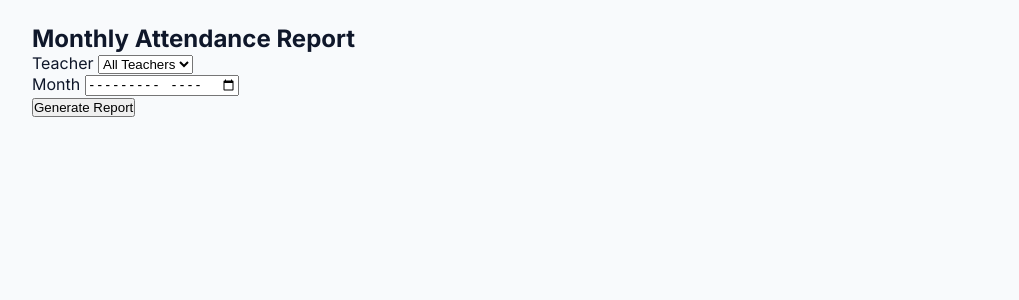
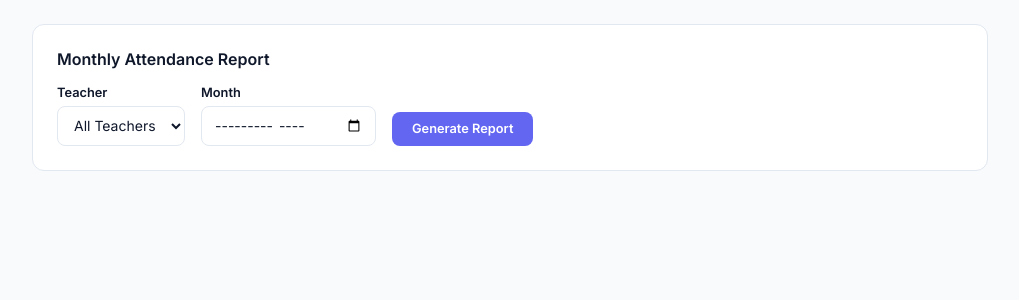
Before and after one commit to mazedcu/school-vercel, a Django app: template templates/dashboard/teacher_attendance_report.html in a window 1280 px wide. Shown: the top 300 px of the page, without its empty margins (260-1279 px from the left). Run offline with Django 5.2, Linux system fonts and the light colour scheme; the template is opened without the code that fills it, so the values that code supplies are empty.

Commit message:
Fix styling for teacher attendance templates

```diff
--- a/templates/dashboard/teacher_attendance_report.html
+++ b/templates/dashboard/teacher_attendance_report.html
@@ -2,84 +2,62 @@
 {% block page_title %}Teacher Attendance Report{% endblock %}
 {% block breadcrumb %}Staff / Attendance Report{% endblock %}
 {% block content %}
-<div class="glass-panel p-6">
-    <div class="flex justify-between items-center mb-6">
-        <h2 class="text-2xl font-bold text-gray-800 dark:text-white">Monthly Attendance Report</h2>
-    </div>
-
-    <!-- Filters -->
-    <form method="get" class="mb-6 flex gap-4">
-        <div>
-            <label class="block text-sm font-medium text-gray-700 dark:text-gray-300 mb-1">Teacher</label>
-            <select name="teacher" class="w-full px-4 py-2 rounded-lg border border-gray-300 dark:border-gray-600 bg-white dark:bg-gray-700 text-gray-900 dark:text-white focus:ring-2 focus:ring-primary-500">
+<div class="card">
+    <div class="card-title">Monthly Attendance Report</div>
+    <form method="GET" style="display:flex;gap:1rem;align-items:flex-end;">
+        <div class="form-group" style="margin-bottom:0;">
+            <label>Teacher</label>
+            <select name="teacher" class="form-control">
                 <option value="">All Teachers</option>
                 {% for t in all_teachers %}
                 <option value="{{ t.id }}" {% if selected_teacher_id == t.id|stringformat:"i" %}selected{% endif %}>{{ t.get_full_name|default:t.username }}</option>
                 {% endfor %}
             </select>
         </div>
-        <div>
-            <label class="block text-sm font-medium text-gray-700 dark:text-gray-300 mb-1">Month</label>
-            <input type="month" name="month" value="{{ selected_month }}" required
-                   class="w-full px-4 py-2 rounded-lg border border-gray-300 dark:border-gray-600 bg-white dark:bg-gray-700 text-gray-900 dark:text-white focus:ring-2 focus:ring-primary-500">
+        <div class="form-group" style="margin-bottom:0;">
+            <label>Month</label>
+            <input type="month" name="month" class="form-control" value="{{ selected_month }}" required>
         </div>
-        <div class="flex items-end">
-            <button type="submit" class="px-6 py-2 bg-primary-600 hover:bg-primary-700 text-white rounded-lg font-medium transition-colors">
-                Generate Report
-            </button>
-        </div>
+        <button type="submit" class="btn btn-primary">Generate Report</button>
     </form>
+</div>
 
-    {% if report_data %}
-    <div class="overflow-x-auto">
-        <table class="w-full text-left border-collapse">
+{% if report_data %}
+<div class="card">
+    <div class="table-wrap">
+        <table>
             <thead>
-                <tr class="bg-gray-50 dark:bg-gray-800 border-b border-gray-200 dark:border-gray-700">
-                    <th class="px-4 py-3 font-semibold text-gray-700 dark:text-gray-300">Teacher</th>
-                    <th class="px-4 py-3 font-semibold text-gray-700 dark:text-gray-300">Total Days</th>
-                    <th class="px-4 py-3 font-semibold text-gray-700 dark:text-gray-300 text-center">Present</th>
-                    <th class="px-4 py-3 font-semibold text-gray-700 dark:text-gray-300 text-center">Late</th>
-                    <th class="px-4 py-3 font-semibold text-gray-700 dark:text-gray-300 text-center">Absent</th>
-                    <th class="px-4 py-3 font-semibold text-gray-700 dark:text-gray-300 text-center">Attendance %</th>
+                <tr>
+                    <th>Teacher</th>
+                    <th>Total Days</th>
+                    <th style="text-align:center;">Present</th>
+                    <th style="text-align:center;">Late</th>
+                    <th style="text-align:center;">Absent</th>
+                    <th style="text-align:center;">Attendance %</th>
                 </tr>
             </thead>
-            <tbody class="divide-y divide-gray-200 dark:divide-gray-700">
+            <tbody>
                 {% for row in report_data %}
-                <tr class="hover:bg-gray-50 dark:hover:bg-gray-800 transition-colors">
-                    <td class="px-4 py-3">
-                        <div class="font-medium text-gray-900 dark:text-white">{{ row.user.get_full_name|default:row.user.username }}</div>
+                <tr>
+                    <td>
+                        <div style="font-weight: 500;">{{ row.user.get_full_name|default:row.user.username }}</div>
                     </td>
-                    <td class="px-4 py-3 text-gray-600 dark:text-gray-400">
-                        {{ row.total }}
+                    <td>{{ row.total }}</td>
+                    <td style="text-align:center;">
+                        <span class="badge badge-green">{{ row.present }}</span>
                     </td>
-                    <td class="px-4 py-3 text-center">
-                        <span class="inline-flex items-center px-2.5 py-0.5 rounded-full text-xs font-medium bg-green-100 text-green-800 dark:bg-green-900/30 dark:text-green-400">
-                            {{ row.present }}
-                        </span>
+                    <td style="text-align:center;">
+                        <span class="badge badge-yellow">{{ row.late }}</span>
                     </td>
-                    <td class="px-4 py-3 text-center">
-                        <span class="inline-flex items-center px-2.5 py-0.5 rounded-full text-xs font-medium bg-yellow-100 text-yellow-800 dark:bg-yellow-900/30 dark:text-yellow-400">
-                            {{ row.late }}
-                        </span>
+                    <td style="text-align:center;">
+                        <span class="badge badge-red">{{ row.absent }}</span>
                     </td>
-                    <td class="px-4 py-3 text-center">
-                        <span class="inline-flex items-center px-2.5 py-0.5 rounded-full text-xs font-medium bg-red-100 text-red-800 dark:bg-red-900/30 dark:text-red-400">
-                            {{ row.absent }}
-                        </span>
-                    </td>
-                    <td class="px-4 py-3 text-center">
+                    <td style="text-align:center;">
                         {% if row.total > 0 %}
-                            <!-- Late counts as present for percentage -->
                             {% widthratio row.present|add:row.late row.total 100 as pct %}
-                            <div class="flex items-center justify-center gap-2">
-                                <span class="font-medium text-gray-900 dark:text-white">{{ pct }}%</span>
-                                <div class="w-16 h-2 bg-gray-200 rounded-full overflow-hidden dark:bg-gray-700">
-                                    <div class="h-full {% if pct|add:"0" >= 75 %}bg-green-500{% elif pct|add:"0" >= 60 %}bg-yellow-500{% else %}bg-red-500{% endif %}"
-                                         style="width: {{ pct }}%"></div>
-                                </div>
-                            </div>
+                            <div style="font-weight: 600;">{{ pct }}%</div>
                         {% else %}
-                            <span class="text-gray-400">-</span>
+                            <span style="color:var(--text-muted);">-</span>
                         {% endif %}
                     </td>
                 </tr>
@@ -87,10 +65,10 @@
             </tbody>
         </table>
     </div>
-    {% elif selected_month %}
-    <div class="text-center py-8 text-gray-500 dark:text-gray-400">
-        No attendance records found for the selected period.
-    </div>
-    {% endif %}
 </div>
+{% elif selected_month %}
+<div class="empty-state">
+    <p>No attendance records found for the selected period.</p>
+</div>
+{% endif %}
 {% endblock %}
```
Also changed, not shown: templates/dashboard/mark_teacher_attendance.html (+34 -46 lines).
